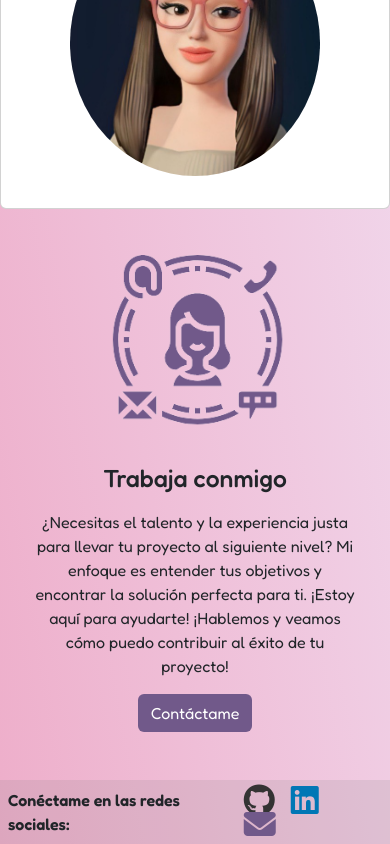
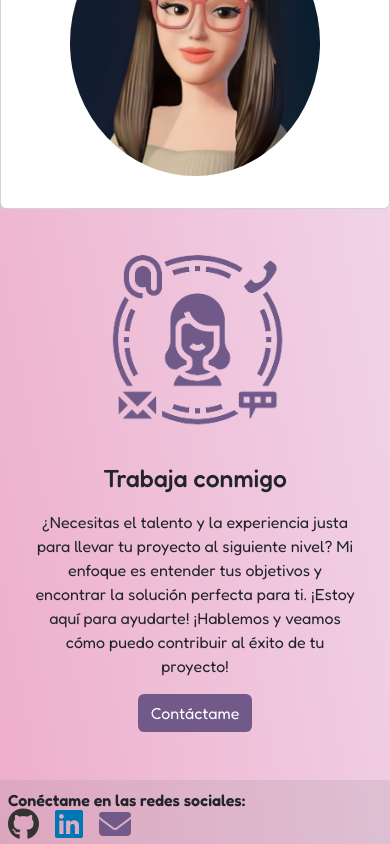
Before and after one commit to erikagonza25/portafolio, a Vue app: page / in a window 390 px wide. Shown: the part 1476-2320 px from the top of the page. Built offline with nearby package versions, Linux system fonts and the light colour scheme.

Commit message:
change: styles en responsive footer

```diff
--- a/src/components/TheFooter.vue
+++ b/src/components/TheFooter.vue
@@ -1,5 +1,5 @@
 <template>
-    <footer class="p-2 d-flex justify-content-around">
+    <footer class="p-2 d-flex justify-content-around flex-direction-mobile">
       <p class="mb-0">Conéctame en las redes sociales:</p>
       <section>
         <a href="https://github.com/erikagonza25" target="_blank"><i class="fa-brands fa-github fa-2xl"></i></a>
@@ -30,4 +30,9 @@ footer a {
 footer p {
   font-weight: 600;
 }
+@media screen and (max-width: 768px) {
+  .flex-direction-mobile {
+    flex-direction: column;
+  }
+}
 </style>
--- a/src/views/HomeView.vue
+++ b/src/views/HomeView.vue
@@ -80,10 +80,6 @@ export default {
   .margin-container-card {
     margin: 0;
   }
-  .contact p {
-  width: 100%;
-  text-align: center;
-  }
   .flex-direction-mobile {
     flex-direction: column;
   }
```
